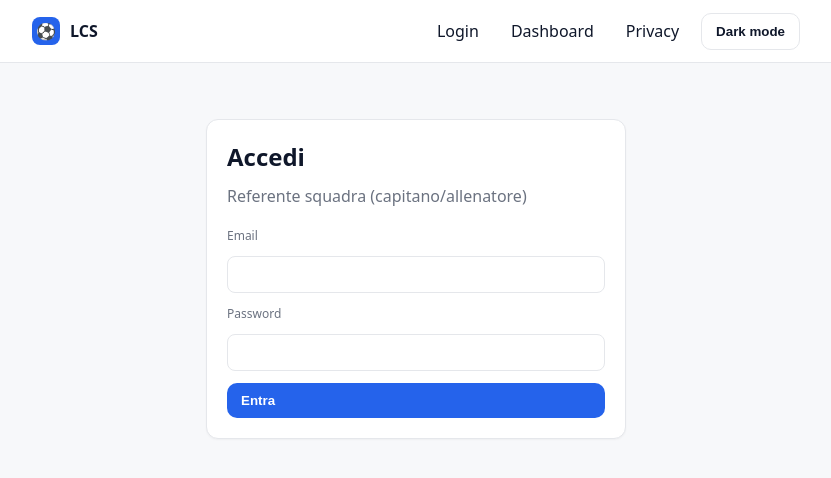
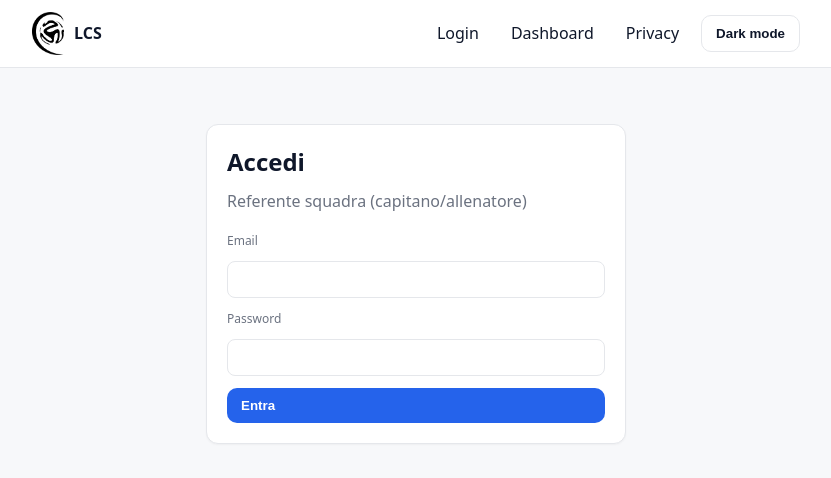
Before and after one commit to molecup/iscrizione-giocatori, a Next.js app: page /login in a window 1280 px wide. Shown: the top 478 px of the page, without its empty margins (224-1055 px from the left). Built offline with nearby package versions, Linux system fonts and the light colour scheme.

Commit message:
"logo Header.jsx"

```diff
--- a/src/app/components/Header.jsx
+++ b/src/app/components/Header.jsx
@@ -1,3 +1,4 @@
+// javascript
 "use client";
 import Link from "next/link";
 import { useEffect, useState } from "react";
@@ -5,6 +6,7 @@ import styles from "./Header.module.css";
 
 export default function Header() {
     const [dark, setDark] = useState(false);
+    const light = !dark;
 
     useEffect(() => {
         const saved = typeof window !== "undefined" ? localStorage.getItem("theme") : null;
@@ -20,11 +22,18 @@ export default function Header() {
         }
     }, [dark]);
 
+    const logoStyle = {
+        width: 32,
+        height: "auto",
+        filter: light ? "invert(1) brightness(2) contrast(1)" : "none",
+        transition: "filter .18s ease"
+    };
+
     return (
         <header className={styles.header}>
             <div className={styles.inner + " container"}>
                 <Link href="/login" className={styles.brand}>
-          <span className={styles.logo} aria-hidden>⚽</span>
+                    <img src="/logoLCSw.png" alt="Logo" style={logoStyle} />
                     <span>LCS</span>
                 </Link>
                 <nav className={styles.nav}>
--- a/src/app/components/Header.module.css
+++ b/src/app/components/Header.module.css
@@ -15,16 +15,17 @@
   font-weight: 700;
   color: var(--foreground);
 }
+/* css */
 .logo {
-  display: inline-flex;
-  width: 28px;
-  height: 28px;
-  align-items: center;
-  justify-content: center;
-  background: var(--accent);
-  color: var(--accent-foreground);
-  border-radius: 8px;
+    width: 32px;
+    height: auto;
+    filter: none;
+    transition: filter .18s ease;
 }
+.dark .logo {
+    filter: invert(1) brightness(2) contrast(1);
+}
+
 .nav {
   display: inline-flex;
   gap: 12px;
```
Also changed, not shown: public/logoLCSw.png (added). Lines whose indentation alone changed are shown as unchanged.
